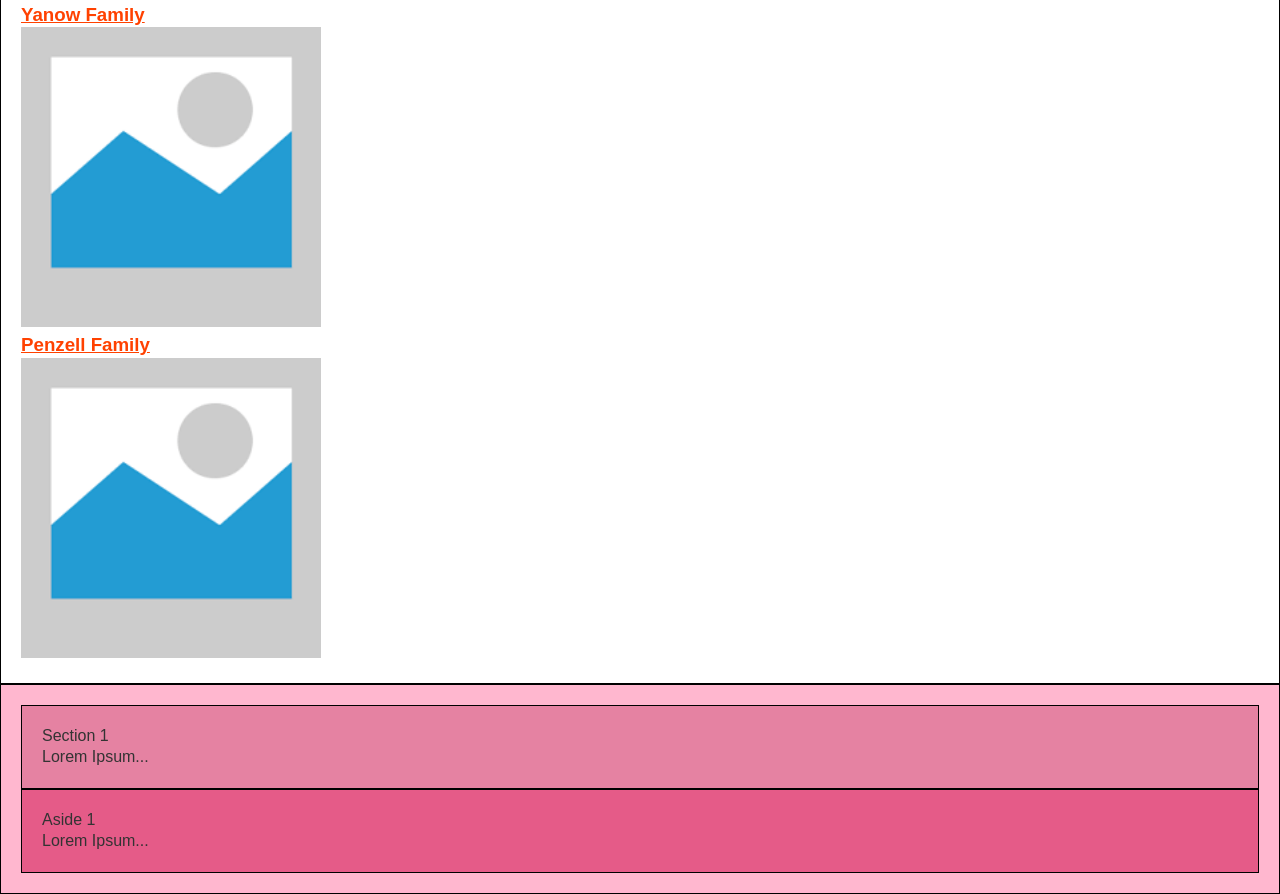
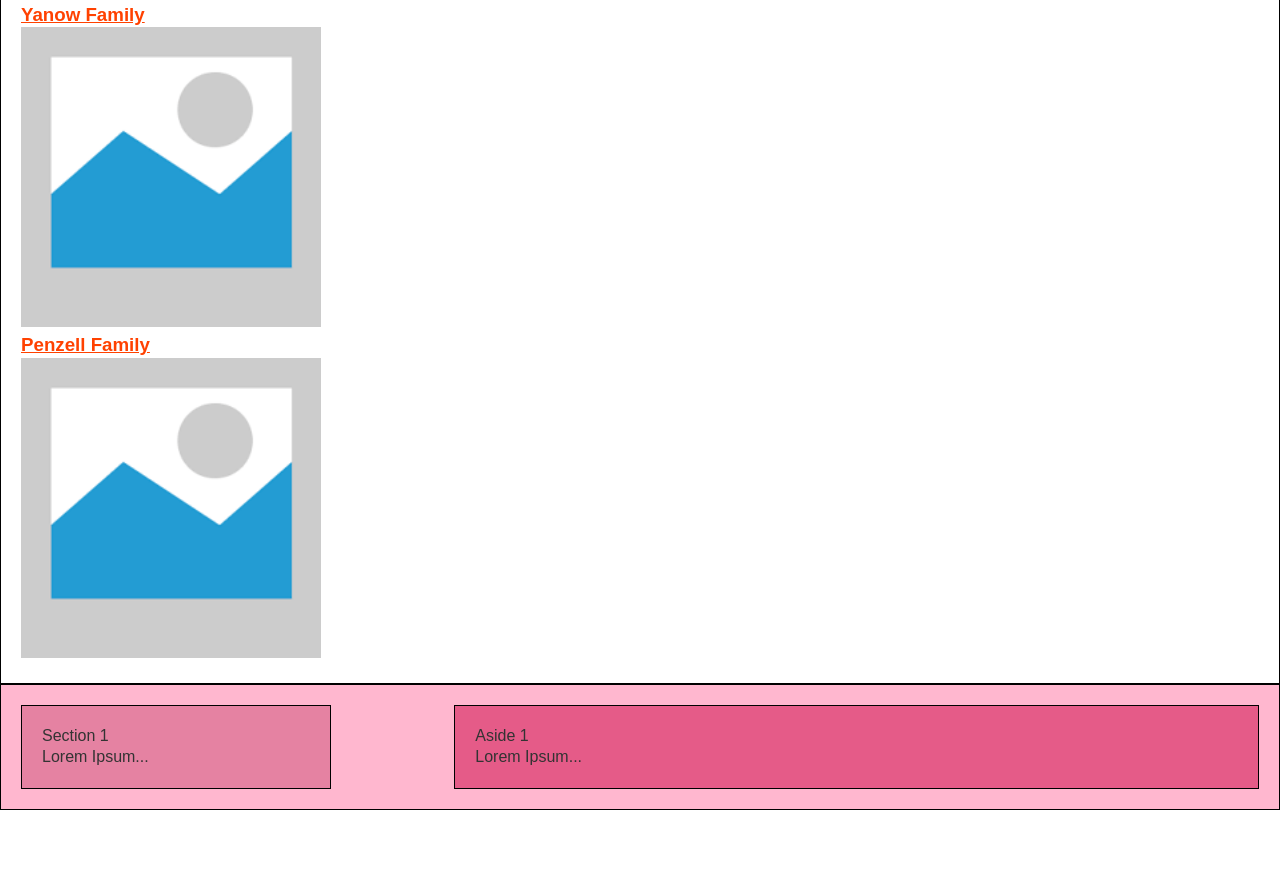
Before and after one commit to rpenzell/rpenzell.github.io, a plain HTML site: page unit_6/index.html in a window 1280 px wide. Shown: the part 2755-3649 px from the top of the page. After the commit the page ends 3565 px from the top, so only its background shows below. Drawn offline with Linux system fonts and the light colour scheme; a web font is replaced by a local one.

Commit message:
Unit 6 CSS

```diff
--- a/unit_6/css/style.css
+++ b/unit_6/css/style.css
@@ -60,12 +60,25 @@ a {
     background-color: #e582a2;
     border: 1px black solid;
     padding: 20px;
+    float: left;
+    width: 25%;
 }
 
 #right {
     background-color: #e55b88;
     border: 1px black solid;
     padding: 20px;
+    float: right;
+    width: 65%;
+}
+
+.clearfix:after {
+    visibility: hidden;
+    display: block;
+    font-size: 0;
+    content: " ";
+    clear: both;
+    height: 0;
 }
 
 img { width:300px; }
```
